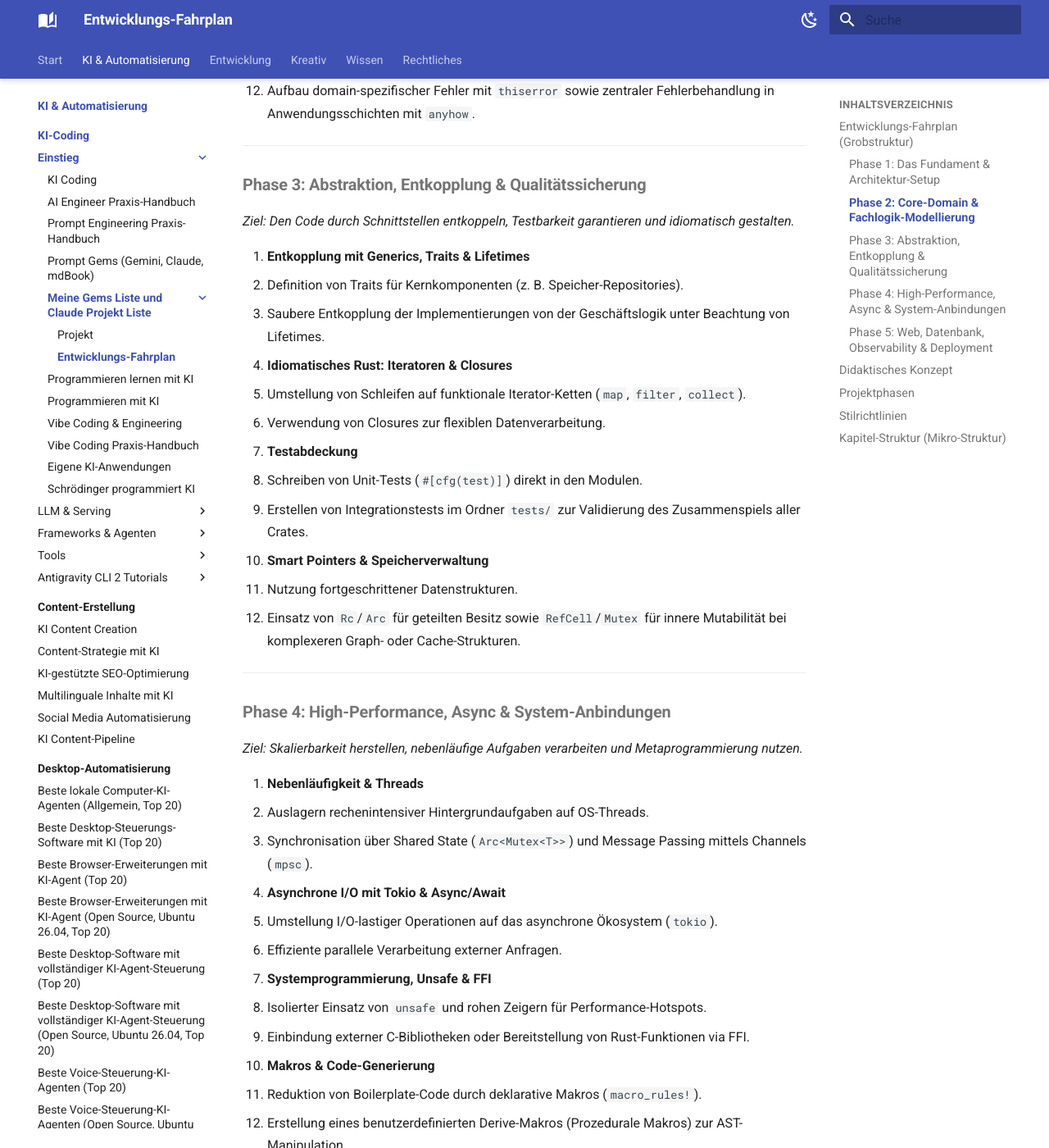
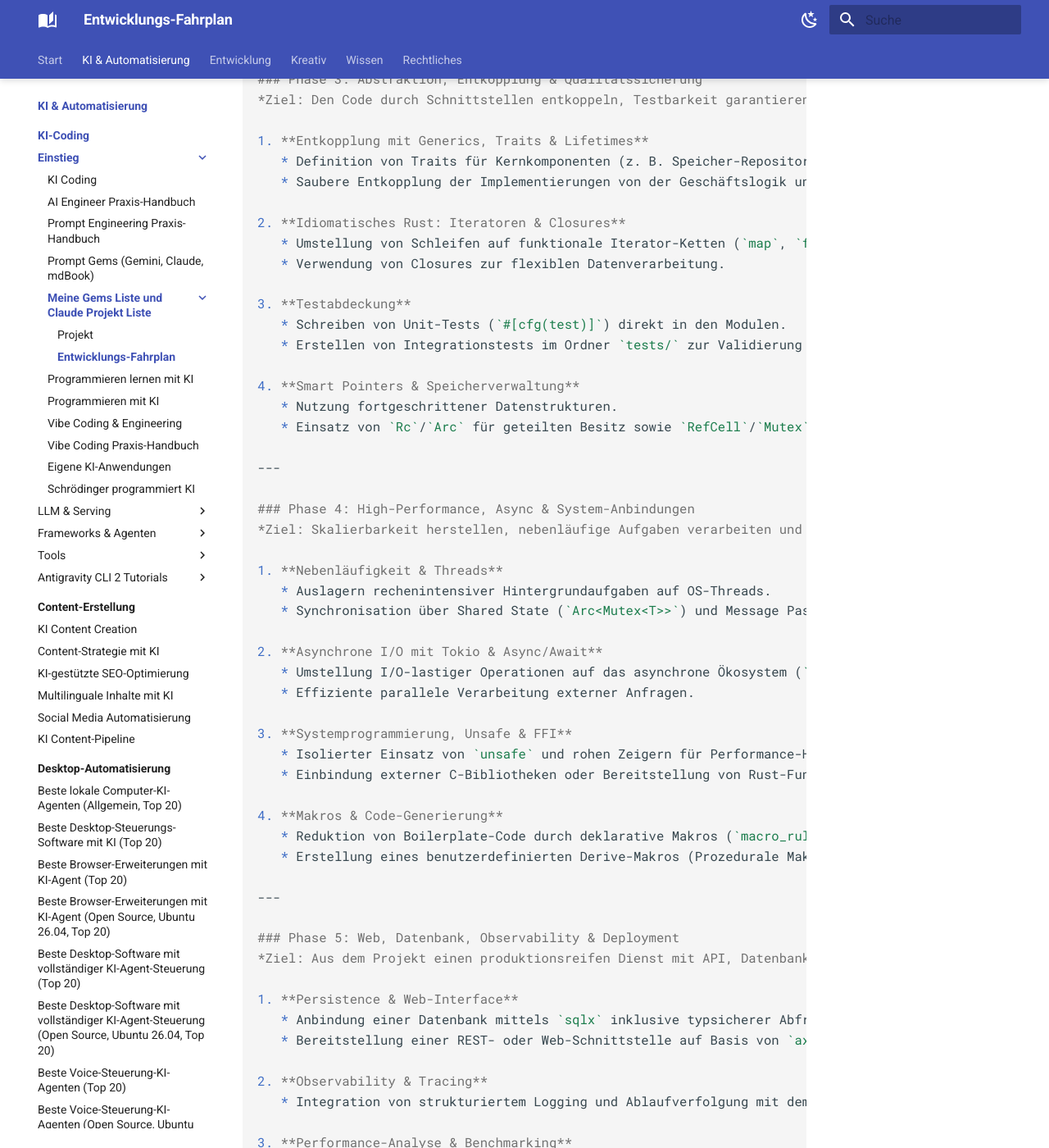
Before and after one commit to thorstenkloehn/dokument, an MkDocs documentation site: the page built from docs/künstliche-intelligenz/coding/gems/Entwicklungs-Fahrplan.md, in a window 1280 px wide and 1400 px high, scrolled down 1827 px. Shown: the whole window at 82% size. Built offline with MkDocs 1.6.1 and Material for MkDocs 9.7.7, drawn with Linux system fonts in a browser that asks for light colours; some of the changed text lies outside the part shown.

````diff
--- a/docs/künstliche-intelligenz/coding/gems/Entwicklungs-Fahrplan.md
+++ b/docs/künstliche-intelligenz/coding/gems/Entwicklungs-Fahrplan.md
@@ -1,3 +1,4 @@
+```markdown
 # Praxis-Projektpfad: Entwicklungs-Fahrplan
 Einzelne Schritte werden im Chat erklärt; es soll kein Programm erstellt werden.
 
@@ -22,7 +23,7 @@ Dieser Fahrplan strukturiert die Entwicklung eines modernen, wartbaren und modul
        │
        ▼
 [Phase 5: Persistence, Web & Production]
-```
+
 
 ---
 
@@ -192,3 +193,4 @@ Dieser Fahrplan strukturiert die Entwicklung eines modernen, wartbaren und modul
 6. **Ausführung & Ergebnis:** Das Programm wird ausgeführt, die Ausgabe gezeigt und erklärt, warum sie genau so aussieht.
 7. **Zusammenfassung:** Kurzer Rückblick auf die im Kapitel neu gelernten Konzepte.
 8. **Übungsaufgabe:** Eine kleine Transferaufgabe, die das Gelernte selbstständig anwenden lässt.
+```
````
